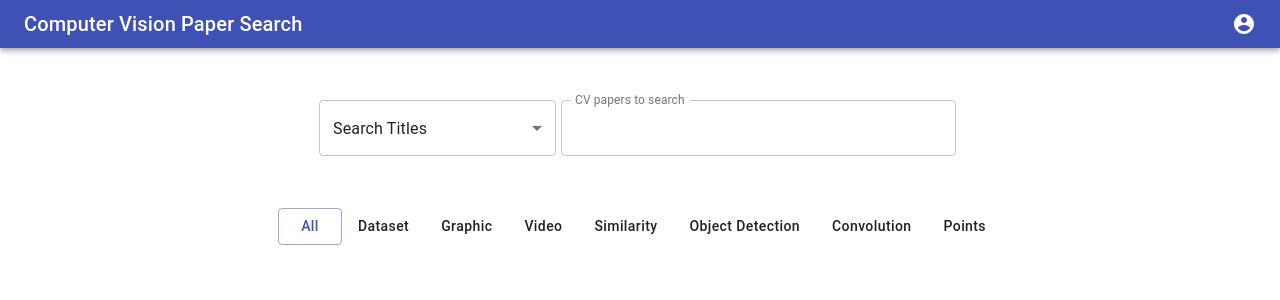
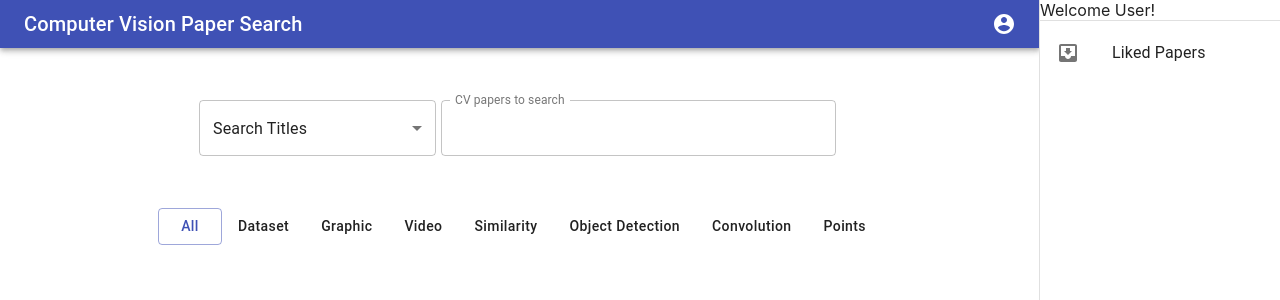
Before and after one commit to NeoWu1216/cs510-project, a React (Create React App) app in the folder frontend/: page / in a window 1280 px wide. Shown: the top 300 px of the page. Built offline with nearby package versions, Linux system fonts and the light colour scheme.

Commit message:
add user likes

```diff
--- a/frontend/src/App.js
+++ b/frontend/src/App.js
@@ -8,6 +8,15 @@
 import SearchResList from './searchResList.js'
 import LabelGroup from './Label.js'
 
+import Drawer from '@material-ui/core/Drawer';
+import List from '@material-ui/core/List';
+import Divider from '@material-ui/core/Divider';
+import ListItem from '@material-ui/core/ListItem';
+import ListItemIcon from '@material-ui/core/ListItemIcon';
+import ListItemText from '@material-ui/core/ListItemText';
+import InboxIcon from '@material-ui/icons/MoveToInbox';
+import MailIcon from '@material-ui/icons/Mail';
+
 var prefix = "cs510-project.herokuapp.com"
 if (process.env.NODE_ENV !== 'production') {
   prefix = "127.0.0.1:8000"
@@ -16,6 +25,7 @@
 const useStyles = makeStyles(theme => ({
   root: {
     display: 'flex',
+    marginRight:240,
     flexDirection: 'column',
     alignItems: 'center',
   },
@@ -49,7 +59,10 @@
     // height: '60vh',
     // alignItems: 'center',
     // justifyContent: 'center'
-  }
+  },
+    drawerPaper: {
+        width: 240,
+    },
 }));
 
 function App() {
@@ -170,6 +183,28 @@
       <LabelGroup data={buttons} className={classes.labelGroup}/>
       <SearchResList data={searchResState} className={classes.resList}/>
 
+
+
+        <Drawer
+            className={classes.drawer}
+            variant="permanent"
+            classes={{
+                paper: classes.drawerPaper,
+            }}
+            anchor="right"
+        >
+            <div className={classes.toolbar} />
+                Welcome User!
+            <Divider />
+            <List>
+                {['Liked Papers'].map((text, index) => (
+                    <ListItem button key={text}>
+                        <ListItemIcon>{index % 2 === 0 ? <InboxIcon /> : <MailIcon />}</ListItemIcon>
+                        <ListItemText primary={text} />
+                    </ListItem>
+                ))}
+            </List>
+        </Drawer>
     </div>
   );
 }
```
